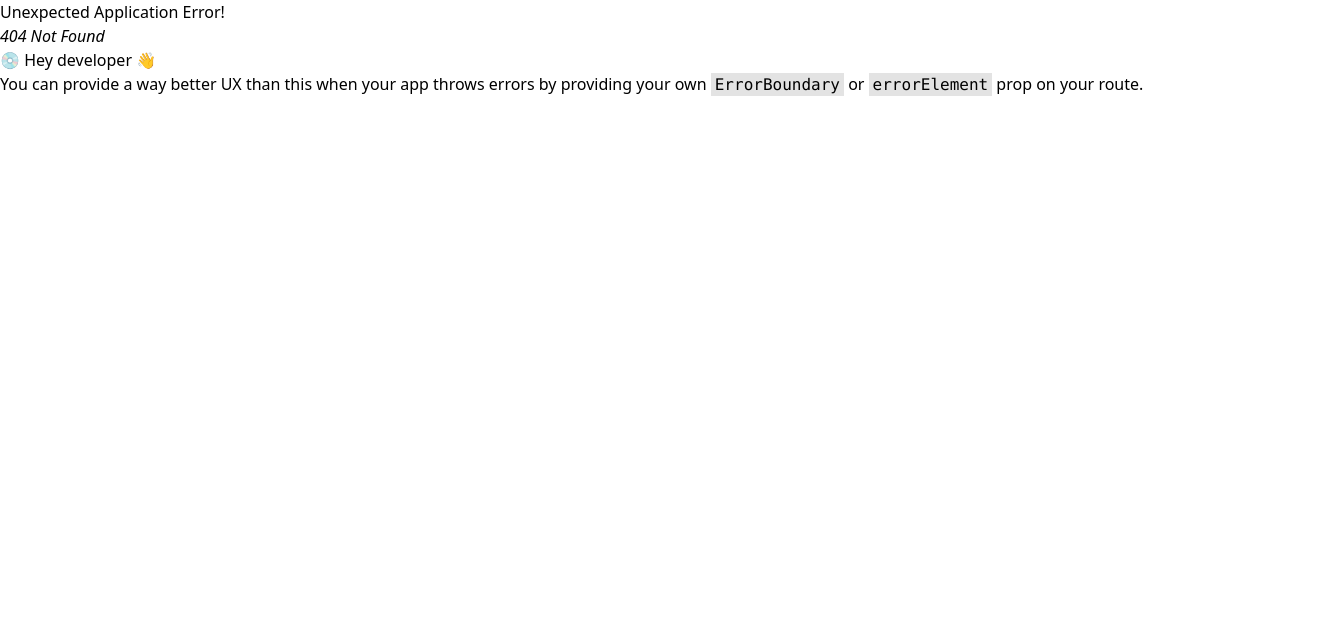
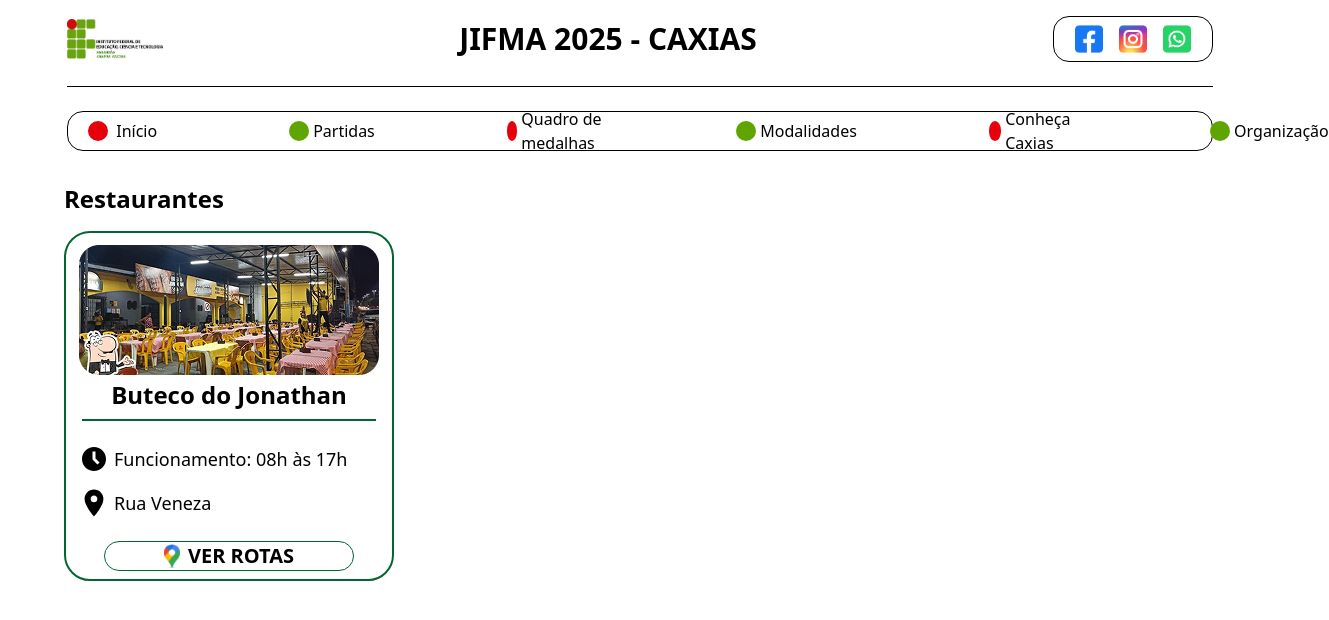
Before and after one commit to willianfurtado/jifma-website, a React (Vite) app: page /lazer in a window 1280 px wide. Before the commit this address had no page. Shown: the top 620 px of the page, 1329 px wide, since content can reach past the window. Built offline with nearby package versions, Linux system fonts and the light colour scheme.

Commit message:
Algumas modificações feitas como criação de novas rotas e botão integrado com o WhatsApp

```diff
--- a/src/Components/Card-Organization.tsx
+++ b/src/Components/Card-Organization.tsx
@@ -1,5 +1,6 @@
 import phone from "../assets/phone-green.svg";
 import email from "../assets/email-green.svg";
+import whatsApp from "../assets/whats.svg";
 
 interface iProps {
   nome: string;
@@ -9,13 +10,32 @@ interface iProps {
 
 export default function CardOrganization(props: iProps) {
   return (
-    <>
-      <div className="w-[270px] bg-white rounded-xl shadow-xl">
-        <div className="bg-zinc-500 rounded-[50%] w-20 h-20 mx-auto mb-3"></div>
+    <div className="w-[270px] bg-white rounded-xl shadow-xl p-4 relative">
+
+      {/* Botão WhatsApp no canto superior direito */}
+      <a
+        href={`https://wa.me/55${props.telefone.replace(/\D/g, "")}`}
+        target="_blank"
+        rel="noopener noreferrer"
+        className="absolute top-3 right-3"
+      >
+        <img
+          src={whatsApp}
+          alt="WhatsApp"
+          className="w-10 h-10"
+        />
+      </a>
+
+      {/* Imagem de perfil */}
+      <div className="bg-zinc-300 rounded-full w-20 h-20 mx-auto mb-3"></div>
+
+      {/* Nome */}
       <h1 className="text-xl text-center font-semibold">{props.nome}</h1>
-        <div className="flex flex-col gap-2 p-3">
+
+      {/* Contato */}
+      <div className="flex flex-col gap-3 p-3">
         <div className="flex items-center gap-2 text-sm text-gray-700">
-            <img src={email} alt="ícone de localização" className="w-5 h-5" />
+          <img src={email} alt="ícone de email" className="w-5 h-5" />
           <span>{props.email}</span>
         </div>
         <div className="flex items-center gap-2 text-sm text-gray-700">
@@ -24,6 +44,5 @@ export default function CardOrganization(props: iProps) {
         </div>
       </div>
     </div>
-    </>
   );
 }
--- a/src/Components/Know.tsx
+++ b/src/Components/Know.tsx
@@ -1,8 +1,10 @@
+import { Link } from "react-router-dom";
+
 interface iProps {
   imagem: string;
   titulo: string;
   icone: string;
-  // tituloBotao: string;
+  rota: string;
 }
 
 export default function Know(props: iProps) {
@@ -11,10 +13,10 @@ export default function Know(props: iProps) {
       <div className="flex flex-col p-2 items-center justify-center gap-3 w-[200px] h-[170px] border-2 rounded-2xl border-green-800">
         <img src={props.imagem} alt="icone" className="w-16 h-16" />
         <span className="font-bold text-2xl">{props.titulo}</span>
-        <div className="flex gap-2">
-          <img src={props.icone} alt="icone" className="w-[30px] h-[30px]" />
-          <button className="font-bold text-gray-500">Ver descrição</button>
-        </div>
+         <Link to={props.rota} className="font-bold text-gray-500 flex gap-2 items-center">
+        <img src={props.icone} alt="icone" className="w-[30px] h-[30px]" />
+        Ver descrição
+      </Link>
       </div>
     </>
   );
--- a/src/Components/Place-Card.tsx
+++ b/src/Components/Place-Card.tsx
@@ -1,4 +1,4 @@
-import clock from "../assets/clock.svg";
+import clock from "../assets/relogio.svg";
 import place from "../assets/place.svg";
 import Routes from "./Button-Routes";
 
@@ -12,24 +12,24 @@ interface iProps {
 export default function Place(props: iProps) {
   return (
     <>
-      <div className="h-[340px] w-[330px] border-2 border-green-800 rounded-[26px]">
+      <div className="h-[350px] w-[330px] border-2 border-green-800 rounded-[26px]">
         <img
           src={props.imgLocal}
           alt="Estabelecimento"
-          className="mx-auto m-3"
+          className="mx-auto mt-3 mb-1"
         />
         <h1 className="text-center text-2xl font-semibold">{props.nomeLocal}</h1>
         <hr className="w-[90%] border-t border-green-800 border-1 my-2 mx-auto" />
 
         {/* Funcionamento */}
-        <div className="flex flex-col p-3 gap-4">
-          <div className="flex gap-2">
+        <div className="flex flex-col p-4 gap-4 mb-2 text-lg">
+          <div className="flex gap-2 ">
             <img src={clock} alt="ícone de relógio" />
             <span>Funcionamento: {props.funcionamento}</span>
           </div>
           {/* Endereço */}
-          <div className="flex gap-3">
-            <img src={place} alt="ícone de relógio" />
+          <div className="flex gap-2">
+            <img src={place} alt="ícone de local" className="w-6 h-7" />
             <span>{props.endereco}</span>
           </div>
         </div>
--- a/src/app.css
+++ /dev/null
@@ -1,4 +0,0 @@
-@theme {
-  --green-primary: #68A40E;
-  --red-primary: #FF543E;
-}
--- a/src/main.tsx
+++ b/src/main.tsx
@@ -7,11 +7,11 @@ import Modalities from "./pages/Modalities/index.tsx";
 import Medal from "./pages/Medal/index.tsx";
 import Caxias from "./pages/Caxias/index.tsx";
 import "./index.css";
-import "./app.css";
 import Restaurants from "./pages/Restaurants/index.tsx";
 import Health from "./pages/Health/index.tsx";
 import Organization from "./pages/Organization/index.tsx";
 import Security from "./pages/Security/index.tsx";
+import Leisure from "./pages/Leisure/index.tsx";
 
 const router = createBrowserRouter([
   { path: "/", element: <App /> },
@@ -20,6 +20,7 @@ const router = createBrowserRouter([
   { path: "/quadro-de-medalhas", element: <Medal /> },
   { path: "/conheca-Caxias", element: <Caxias /> },
   { path: "/restaurantes", element: <Restaurants /> },
+  { path: "/lazer", element: <Leisure /> },
   { path: "/saúde", element: <Health /> },
   { path: "/seguranca", element: <Security /> },
   { path: "/organizacao", element: <Organization /> },
--- a/src/pages/Caxias/index.tsx
+++ b/src/pages/Caxias/index.tsx
@@ -4,7 +4,6 @@ import restaurants from "../../assets/restaurant.svg";
 import lazer from "../../assets/leisure.svg";
 import saude from "../../assets/healthcare.svg";
 import policia from "../../assets/policia.svg";
-import telefone from "../../assets/contacts.svg";
 import organizacao from "../../assets/organization.svg";
 import seta from "../../assets/arrow.svg";
 
@@ -14,38 +13,38 @@ export default function Caxias() {
       imagem: restaurants,
       titulo: "Restaurantes",
       icone: seta,
+      rota: "/restaurantes"
     },
     {
       imagem: lazer,
       titulo: "Lazer",
       icone: seta,
+      rota: "/lazer"
     },
     {
       imagem: saude,
       titulo: "Saúde",
       icone: seta,
+      rota: "/saúde"
     },
     {
       imagem: policia,
       titulo: "Segurança",
       icone: seta,
-    },
-    {
-      imagem: telefone,
-      titulo: "Contatos",
-      icone: seta,
+      rota: "/seguranca"
     },
     {
       imagem: organizacao,
       titulo: "Organizacao",
       icone: seta,
+      rota: "/organizacao"
     },
   ];
 
   return (
     <>
       <Header />
-      <main className="max-w-[90%] mx-auto px-2">
+      <main className="max-w-[91%] mx-auto px-2">
         <h1 className="text-2xl font-bold text-black my-4">Conheça Caxias</h1>
         <div className="grid grid-cols-1 sm:grid-cols-2 md:grid-cols-3 lg:grid-cols-4 gap-12 ">
           {cards.map((card, index) => (
--- /dev/null
+++ b/src/pages/Leisure/index.tsx
@@ -0,0 +1,27 @@
+import Header from "../../Components/Header";
+import Place from "../../Components/Place-Card";
+
+import jonathan from '../../assets/jonathan.png'
+
+export default function Leisure() {
+
+  return (
+    <>
+      <Header />
+      <main className="max-w-[90%] mx-auto">
+        <h1 className="text-2xl font-bold text-black my-4">Restaurantes</h1>
+        {/* <div className="flex flex-wrap gap-4 justify-center">
+          {modalidades.map((modalidade, index) => (
+            <Modalitie key={index} {...modalidade} />
+          ))}
+        </div> */}
+        <Place
+          imgLocal={jonathan}
+          nomeLocal="Buteco do Jonathan"
+          funcionamento="08h às 17h"
+          endereco="Rua Veneza"
+        />
+      </main>
+    </>
+  );
+}
--- a/src/pages/Organization/index.tsx
+++ b/src/pages/Organization/index.tsx
@@ -6,11 +6,11 @@ export default function Organization() {
     <>
       <Header />
       <main className="w-[90%] mx-auto">
-        <h1 className="text-2xl font-bold text-black my-4">Organização</h1>
+        <h1 className="text-2xl font-bold text-black mt-4 mb-6">Organização</h1>
         <CardOrganization
           nome="Luis Morais"
           email="luismorais@ifma.acad.edu.br"
-          telefone="(99) 99999-9999"
+          telefone="(99) 99192-0203"
         />
       </main>
     </>
```
Also changed, not shown: src/assets/relogio.svg (added), src/assets/whats.svg (added). Lines whose indentation alone changed are shown as unchanged.
